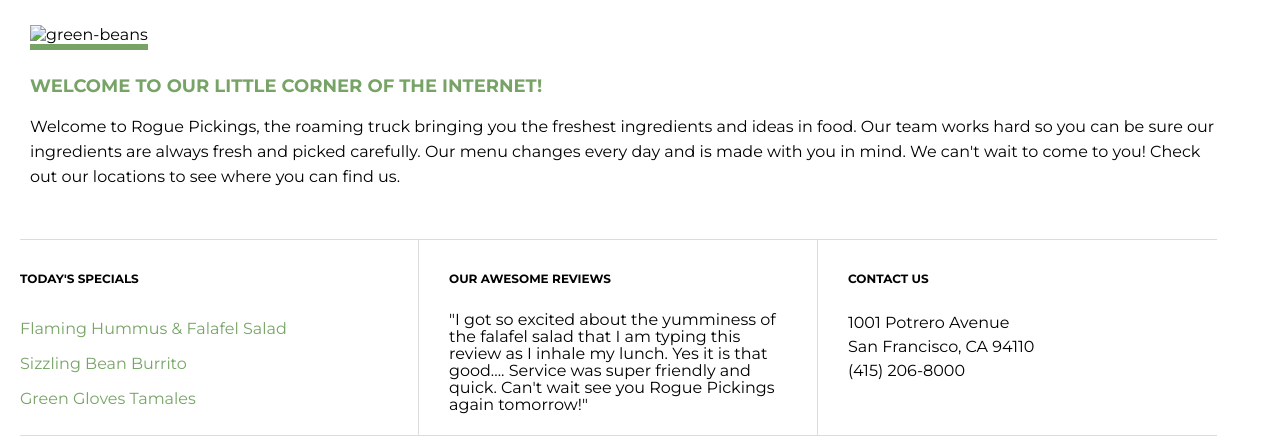
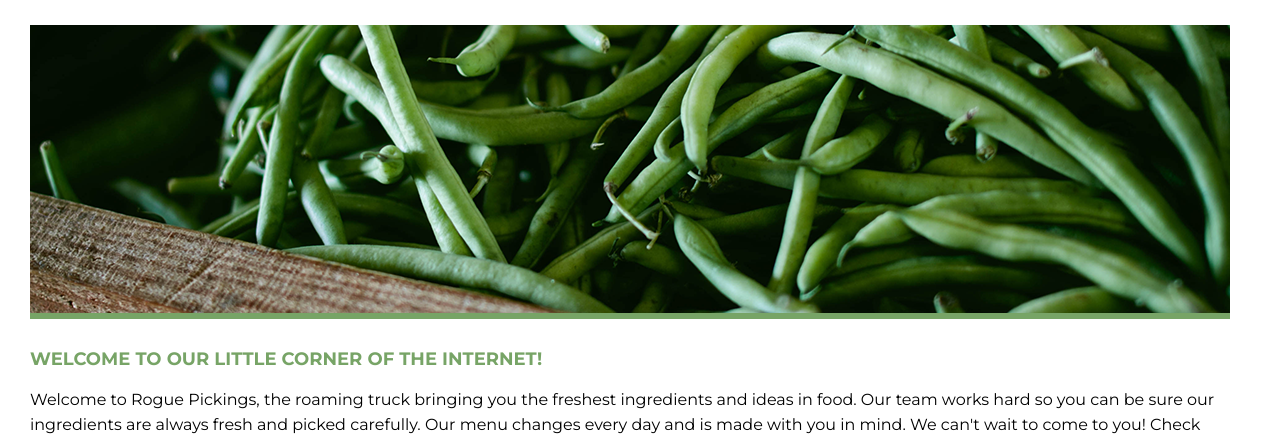
Before and after one commit to kaileywontorski/rogue-pickings, a plain HTML site: page index.html in a window 1280 px wide. Shown: the part 110-551 px from the top of the page. Drawn offline with Linux system fonts and the light colour scheme.

Commit message:
added image folder

```diff
--- a/index.html
+++ b/index.html
@@ -34,7 +34,7 @@
 <main>
   <section id="top-section">
   <div class="full-width">
-    <img src="green-beans.png" alt="green-beans"/>
+    <img src="img/green-beans.png" alt="green-beans"/>
   </div>
     <div class="full-width">
     <h2>Welcome to our little corner of the internet!</h2>
```
Also changed, not shown: img/green-beans.png (added), 2 other files.
